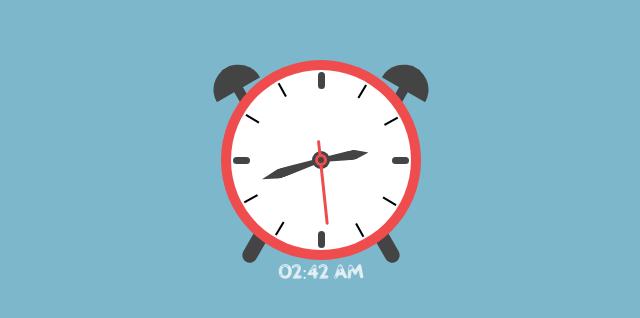
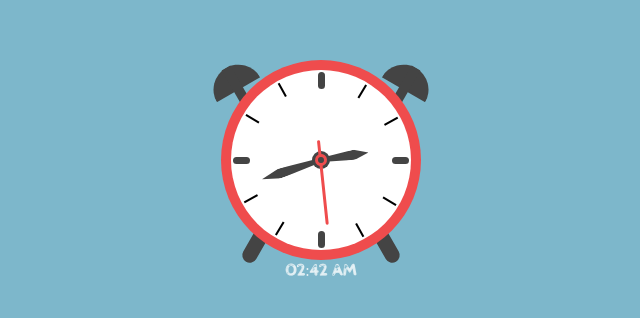
Before and after one commit to Walter-Tronics/Analog-clock, a plain HTML site: page index.html in a window 1280 px wide. Shown: the part 240-558 px from the top of the page, 319-959 px from the left. Drawn offline with Linux system fonts and the light colour scheme.

```diff
--- a/index.css
+++ b/index.css
@@ -182,8 +182,8 @@
 }
 .digital{
     position: absolute;
-    bottom: -12%;
+    bottom: -10%;
     font-family: neontech;
     color: rgba(255, 255, 255, .8);
-    font-size: 1.2rem;
+    font-size: 1rem;
 }
```
